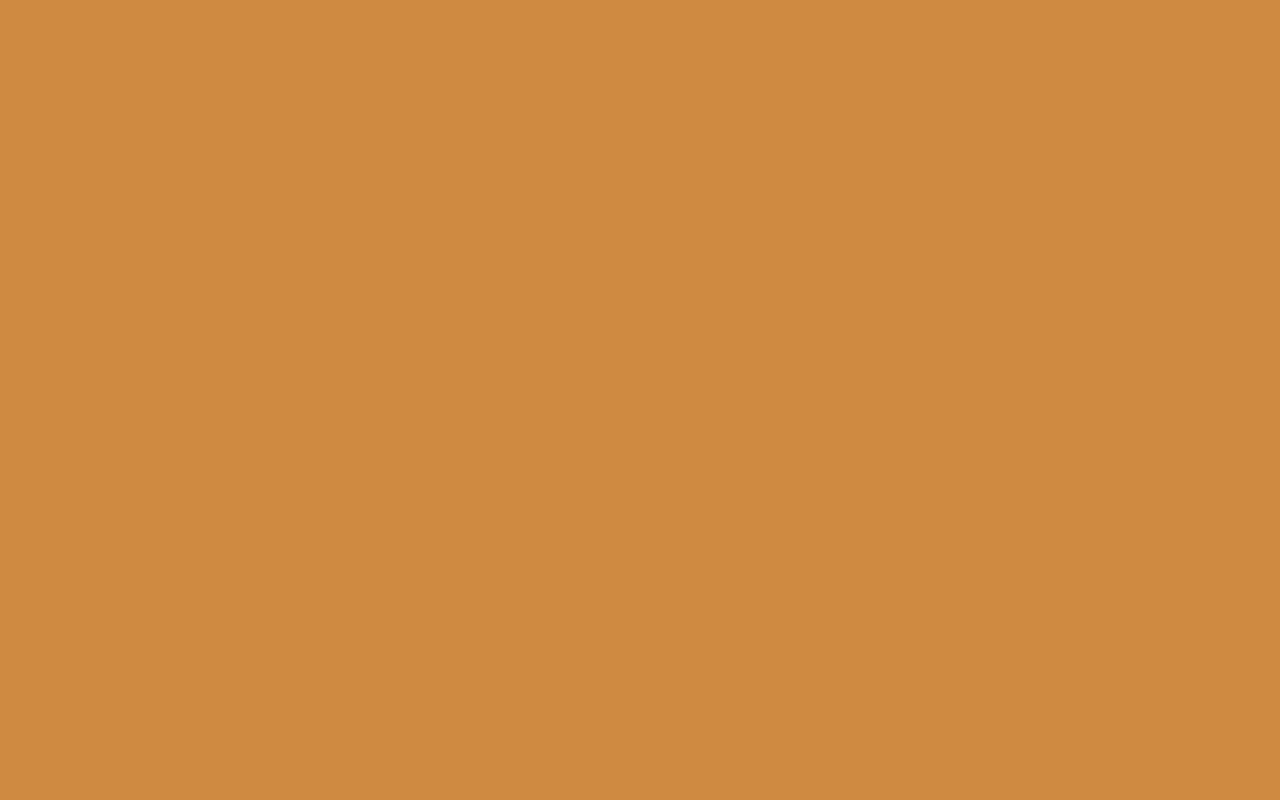
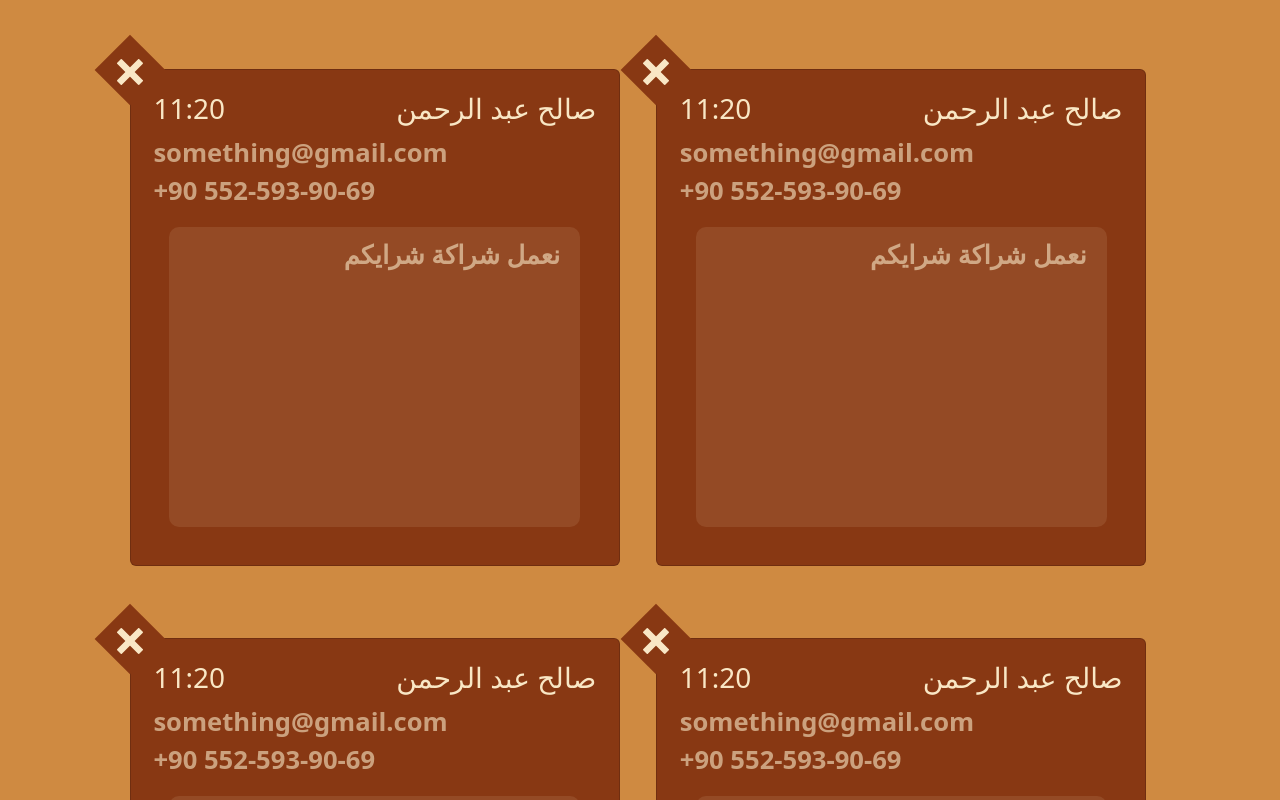
Before and after one commit to MARWAN-elmasrry/gaddha, a React (Vite) app: page /dmess in a window 1280 px wide. Shown: the part 260-1060 px from the top of the page. Before the commit the page ends 800 px from the top, so only its background shows below. Built offline with nearby package versions, Linux system fonts and the light colour scheme.

Commit message:
page of mess is done

```diff
--- a/src/components/dashboard/dmess/dmStyle.css
+++ b/src/components/dashboard/dmess/dmStyle.css
@@ -30,13 +30,30 @@
   font-size: 1.6rem;
   font-weight: 700;
 }
+.d-mess .d-mess-cont .cards{
+    margin-top: 80px;
+    padding: 3rem;
+    display: flex;
+    flex-direction: row;
+    flex-wrap: wrap;
+    gap: 2.3rem;
+}
 .d-mess .d-mess-cont .cards .card{
     position: relative;
+    background-color: rgba(136, 56, 19, 1);
+    border-radius: 10 px;
+    padding: 1.4rem;
+    margin-top: 35px;
+    width: 48%;
+    height: max-content;
+    max-width: 50%;
+    color: rgba(249, 231, 197, 1);
+    font-weight: 700;
 }
 .d-mess .d-mess-cont .cards .card .card-num{
     width: 50px;
     height: 50px;
-    background-color: #8B4513;
+    background-color: rgba(136, 56, 19, 1);
     transform: rotate(45deg);
     display: flex;
     justify-content: center;
@@ -52,3 +69,31 @@
     transform: rotate(-45deg);
     text-shadow: 1px 1px 2px rgba(0, 0, 0, 0.5);
 }
+.d-mess .d-mess-cont .cards .card .card-info .main-info{
+    display: flex;
+    justify-content: space-between;
+    font-weight: 700;
+}
+
+.d-mess .d-mess-cont .cards .card .card-info .contact-info p{
+    margin: 0;
+    font-size: 1.6rem;
+    opacity: .6;
+}
+
+.d-mess .d-mess-cont .cards .card .card-info .mess{
+    margin: 1rem;
+    height: 300px;
+    background-color: rgba(249, 231, 197, 0.1);
+    border-radius: 10px;
+}
+
+.d-mess .d-mess-cont .cards .card .card-info .mess p{
+      text-align: right;
+    font-weight: 600;
+    opacity: .6;
+    font-size: 1.6rem;
+    padding-right: 20px;
+    padding-top: 9px;
+    padding-left: 10px;
+}
--- a/src/components/dashboard/dmess/dmess.jsx
+++ b/src/components/dashboard/dmess/dmess.jsx
@@ -25,10 +25,74 @@ const Dmess =()=>{
                     <div className="cards">
                             <div className="card">
                                 <div className="card-num">
-                                    <span class="number">22</span>
+                                    <span class="number"><img src="./delete.png" alt="" /></span>
                                 </div>
                                 <div className="card-info">
-
+                                    <div className="main-info">
+                                        <h3>11:20</h3>
+                                        <h3>صالح عبد الرحمن</h3>
+                                    </div>
+                                    <div className="contact-info">
+                                            <p>something@gmail.com</p>
+                                            <p>+90 552-593-90-69</p>
+                                    </div>
+                                    <div className="mess">
+                                        <p>نعمل شراكة شرايكم</p>
+                                    </div>
+                                </div>
+                            </div>
+                            <div className="card">
+                                <div className="card-num">
+                                    <span class="number"><img src="./delete.png" alt="" /></span>
+                                </div>
+                                <div className="card-info">
+                                    <div className="main-info">
+                                        <h3>11:20</h3>
+                                        <h3>صالح عبد الرحمن</h3>
+                                    </div>
+                                    <div className="contact-info">
+                                            <p>something@gmail.com</p>
+                                            <p>+90 552-593-90-69</p>
+                                    </div>
+                                    <div className="mess">
+                                        <p>نعمل شراكة شرايكم</p>
+                                    </div>
+                                </div>
+                            </div>
+                            <div className="card">
+                                <div className="card-num">
+                                    <span class="number"><img src="./delete.png" alt="" /></span>
+                                </div>
+                                <div className="card-info">
+                                    <div className="main-info">
+                                        <h3>11:20</h3>
+                                        <h3>صالح عبد الرحمن</h3>
+                                    </div>
+                                    <div className="contact-info">
+                                            <p>something@gmail.com</p>
+                                            <p>+90 552-593-90-69</p>
+                                    </div>
+                                    <div className="mess">
+                                        <p>نعمل شراكة شرايكم</p>
+                                    </div>
+                                </div>
+                            </div>
+                            <div className="card">
+                                <div className="card-num">
+                                    <span class="number"><img src="./delete.png" alt="" /></span>
+                                </div>
+                                <div className="card-info">
+                                    <div className="main-info">
+                                        <h3>11:20</h3>
+                                        <h3>صالح عبد الرحمن</h3>
+                                    </div>
+                                    <div className="contact-info">
+                                            <p>something@gmail.com</p>
+                                            <p>+90 552-593-90-69</p>
+                                    </div>
+                                    <div className="mess">
+                                        <p>نعمل شراكة شرايكم</p>
+                                    </div>
                                 </div>
                             </div>
                     </div>
```
Also changed, not shown: public/delete.png (added).
